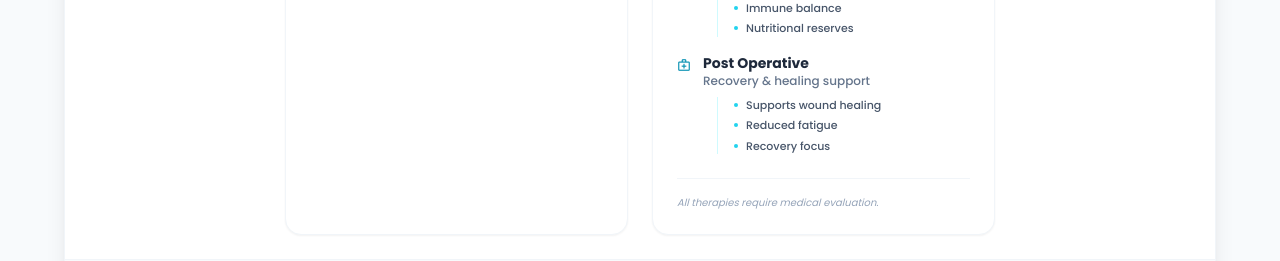
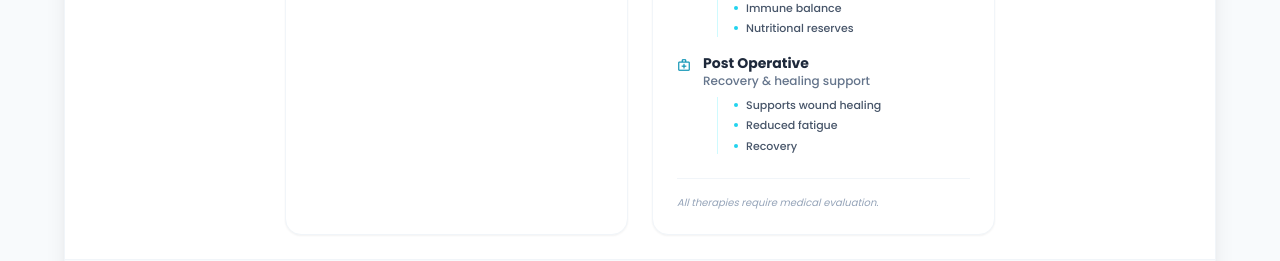
Before and after one commit to ruizuregmedicalcenter/ruizuregmedicalcenter2, a React (Vite) app: page / in a window 1280 px wide. Shown: the part 2040-2301 px from the top of the page. Built offline with nearby package versions, Linux system fonts and the light colour scheme.

Commit message:
Change 'Recovery focus' to 'Recovery' in post-operative section

```diff
--- a/src/LandingPage.jsx
+++ b/src/LandingPage.jsx
@@ -495,7 +495,7 @@ const LandingPage = () => {
                                             </div>
                                             <div className="flex items-center gap-2">
                                                 <span className="size-1 bg-cyan-400 rounded-full"></span>
-                                                <span className="text-[11px] text-slate-600 font-medium">{language === 'en' ? 'Recovery focus' : 'Enfoque en recuperación'}</span>
+                                                <span className="text-[11px] text-slate-600 font-medium">{language === 'en' ? 'Recovery' : 'Recuperación'}</span>
                                             </div>
                                         </div>
                                     </div>
```
